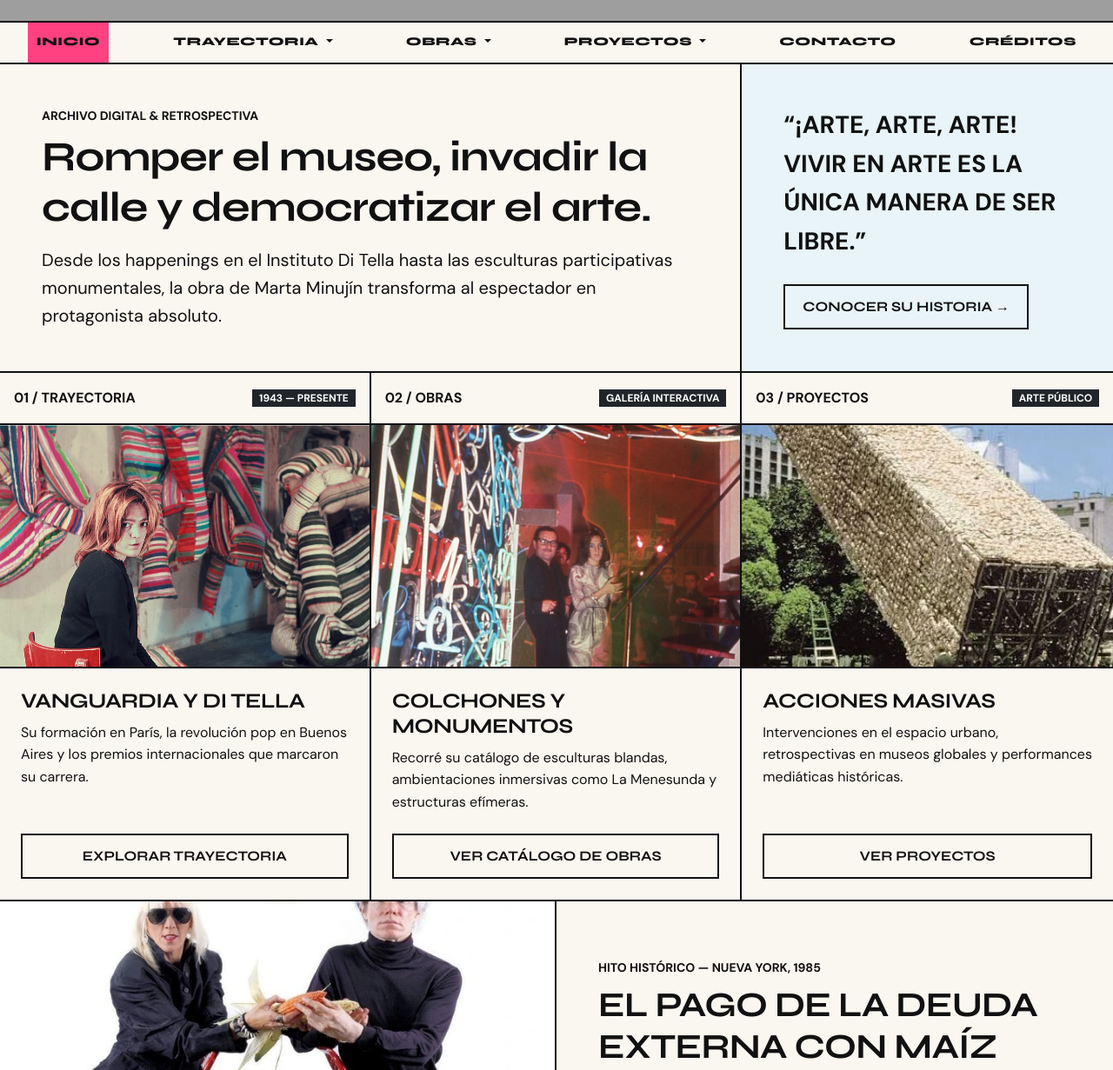
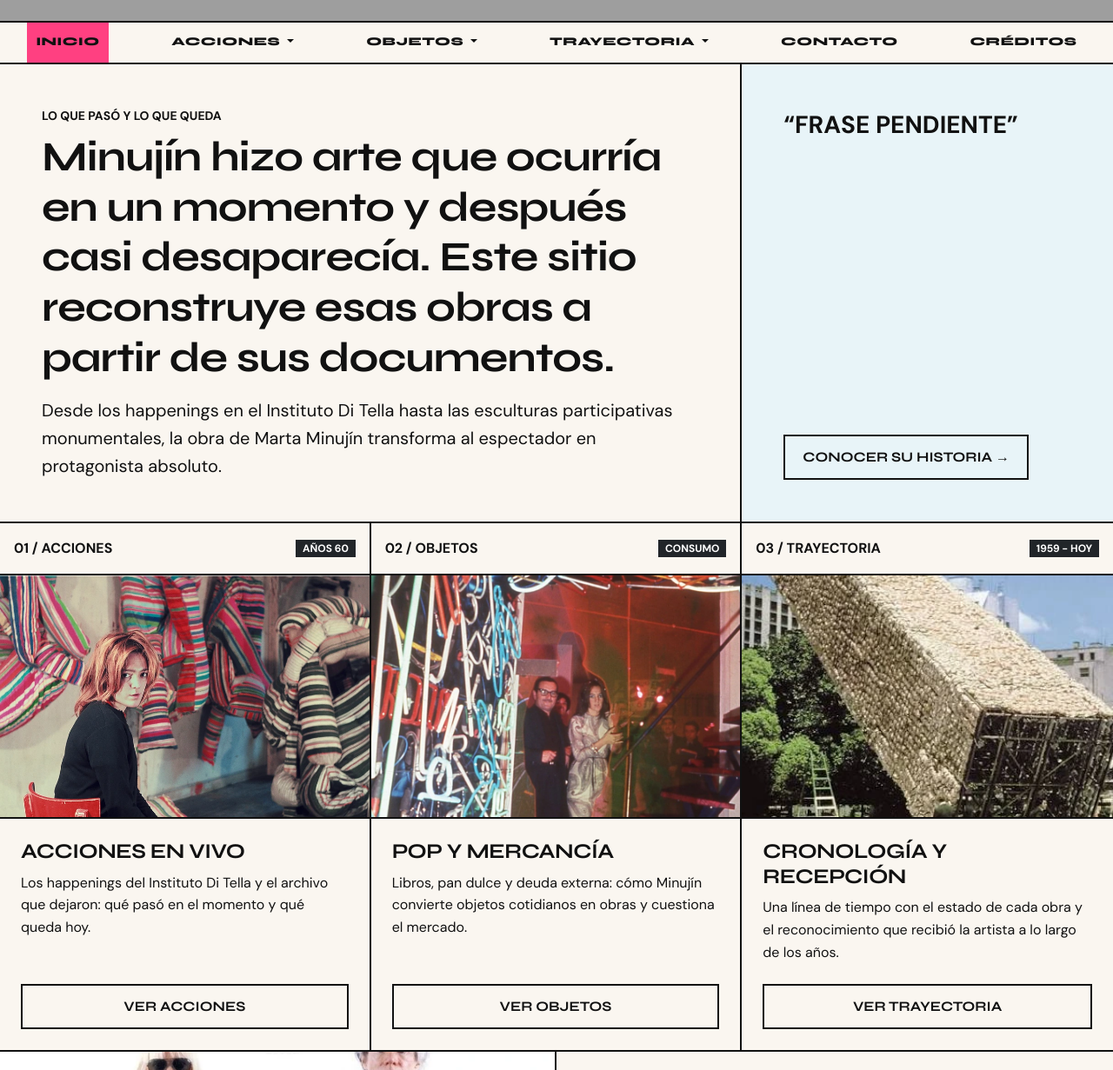
Before and after one commit to matiasdvassallo/INFO.TP2, a plain HTML site: page index.html in a window 1280 px wide. Shown: the part 720-1951 px from the top of the page at 87% size. Drawn offline with nearby package versions, Linux system fonts and the light colour scheme; grey boxes are pictures that could not be loaded.

Commit message:
Cambio de concepto
Ajuste de la navegación y la estructura de la página para un concepto distinto

```diff
--- a/index.html
+++ b/index.html
@@ -3,7 +3,7 @@
 <head>
   <meta charset="UTF-8">
   <meta name="viewport" content="width=device-width, initial-scale=1.0">
-  <title>Marta Minujín | Archivo Digital y Retrospectiva</title>
+  <title>Marta Minujín | Lo que pasó y lo que queda</title>
 
   <!-- Bootstrap 5.3 CSS -->
   <link href="https://cdn.jsdelivr.net/npm/bootstrap@5.3.3/dist/css/bootstrap.min.css" rel="stylesheet">
@@ -28,7 +28,7 @@
   <!-- BIG HERO: IMAGEN DE OBRA MONUMENTAL -->
   <section class="container-fluid px-0">
     <div class="hero-obra-contenedor">
-      <img src="img/obras/partenon-full.webp" class="img-fluid w-100 hero-imagen" alt="El Partenón de Libros de Marta Minujín">
+      <img src="img/objetos/partenon-full.webp" class="img-fluid w-100 hero-imagen" alt="El Partenón de Libros de Marta Minujín">
     </div>
   </section>
 
@@ -46,36 +46,36 @@
             <a class="nav-link nav-brutal-item active" href="index.html">Inicio</a>
           </li>
 
-          <!-- Sección 1: Trayectoria -->
+          <!-- Sección 1: Acciones -->
           <li class="nav-item dropdown">
-            <a class="nav-link dropdown-toggle nav-brutal-item" href="#" role="button" data-bs-toggle="dropdown" aria-expanded="false">
+            <a class="nav-link dropdown-toggle nav-brutal-item" href="acciones/index.html" role="button" data-bs-toggle="dropdown" aria-expanded="false">
+              Acciones
+            </a>
+            <ul class="dropdown-menu dropdown-brutal rounded-0 m-0">
+              <li><a class="dropdown-item" href="acciones/di-tella.html">Di Tella y el happening</a></li>
+              <li><a class="dropdown-item" href="acciones/despues-del-evento.html">Después del evento</a></li>
+            </ul>
+          </li>
+
+          <!-- Sección 2: Objetos -->
+          <li class="nav-item dropdown">
+            <a class="nav-link dropdown-toggle nav-brutal-item" href="objetos/index.html" role="button" data-bs-toggle="dropdown" aria-expanded="false">
+              Objetos
+            </a>
+            <ul class="dropdown-menu dropdown-brutal rounded-0 m-0">
+              <li><a class="dropdown-item" href="objetos/pop-mercancia.html">Pop y mercancía</a></li>
+              <li><a class="dropdown-item" href="objetos/intervenir-ciudad.html">Intervenir la ciudad</a></li>
+            </ul>
+          </li>
+
+          <!-- Sección 3: Trayectoria -->
+          <li class="nav-item dropdown">
+            <a class="nav-link dropdown-toggle nav-brutal-item" href="trayectoria/index.html" role="button" data-bs-toggle="dropdown" aria-expanded="false">
               Trayectoria
             </a>
             <ul class="dropdown-menu dropdown-brutal rounded-0 m-0">
-              <li><a class="dropdown-item" href="trayectoria/index.html">Biografía y Vanguardia</a></li>
-              <li><a class="dropdown-item" href="trayectoria/premios.html">Premios y Cronología</a></li>
-            </ul>
-          </li>
-
-          <!-- Sección 2: Obras -->
-          <li class="nav-item dropdown">
-            <a class="nav-link dropdown-toggle nav-brutal-item" href="#" role="button" data-bs-toggle="dropdown" aria-expanded="false">
-              Obras
-            </a>
-            <ul class="dropdown-menu dropdown-brutal rounded-0 m-0">
-              <li><a class="dropdown-item" href="obras/index.html">Obras Monumentales</a></li>
-              <li><a class="dropdown-item" href="obras/happenings.html">Happenings y Colchones</a></li>
-            </ul>
-          </li>
-
-          <!-- Sección 3: Proyectos -->
-          <li class="nav-item dropdown">
-            <a class="nav-link dropdown-toggle nav-brutal-item" href="#" role="button" data-bs-toggle="dropdown" aria-expanded="false">
-              Proyectos
-            </a>
-            <ul class="dropdown-menu dropdown-brutal rounded-0 m-0">
-              <li><a class="dropdown-item" href="proyectos/index.html">Exposiciones y Museos</a></li>
-              <li><a class="dropdown-item" href="proyectos/arte-publico.html">Arte Público y Acciones</a></li>
+              <li><a class="dropdown-item" href="trayectoria/cronologia.html">Cronología</a></li>
+              <li><a class="dropdown-item" href="trayectoria/recepcion.html">Reconocimiento y recepción</a></li>
             </ul>
           </li>
 
@@ -97,8 +97,8 @@
     <section class="container-fluid px-0 border-bottom-brutal">
       <div class="row g-0">
         <div class="col-lg-8 p-4 p-md-5 border-end-lg-brutal d-flex flex-column justify-content-center">
-          <span class="text-uppercase fw-bold small mb-2">Archivo Digital &amp; Retrospectiva</span>
-          <h2 class="display-5 fw-bold mb-3">Romper el museo, invadir la calle y democratizar el arte.</h2>
+          <span class="text-uppercase fw-bold small mb-2">Lo que pasó y lo que queda</span>
+          <h2 class="display-5 fw-bold mb-3">Minujín hizo arte que ocurría en un momento y después casi desaparecía. Este sitio reconstruye esas obras a partir de sus documentos.</h2>
           <p class="lead mb-0">
             Desde los happenings en el Instituto Di Tella hasta las esculturas participativas monumentales,
             la obra de Marta Minujín transforma al espectador en protagonista absoluto.
@@ -106,7 +106,7 @@
         </div>
         <div class="col-lg-4 p-4 p-md-5 bg-bloque-destacado d-flex flex-column justify-content-between">
           <blockquote class="blockquote mb-4">
-            <p class="fs-3 fw-bold text-uppercase mb-0">“¡Arte, arte, arte! Vivir en arte es la única manera de ser libre.”</p>
+            <p class="fs-3 fw-bold text-uppercase mb-0">“Frase pendiente”</p>
           </blockquote>
           <a href="trayectoria/index.html" class="btn btn-brutal align-self-start">Conocer su historia →</a>
         </div>
@@ -117,51 +117,51 @@
     <section class="container-fluid px-0 border-bottom-brutal">
       <div class="row g-0">
 
-        <!-- Módulo 01: Trayectoria -->
+        <!-- Módulo 01: Acciones -->
         <article class="col-md-4 border-end-md-brutal border-bottom-sm-brutal d-flex flex-column">
           <div class="p-3 border-bottom-brutal d-flex justify-content-between align-items-center">
-            <span class="fw-bold">01 / TRAYECTORIA</span>
-            <span class="badge bg-dark rounded-0">1943 — PRESENTE</span>
+            <span class="fw-bold">01 / ACCIONES</span>
+            <span class="badge bg-dark rounded-0">AÑOS 60</span>
           </div>
           <img src="img/home-trayectoria.webp" class="img-fluid w-100 img-modulo" alt="Marta Minujín en los años 60">
           <div class="p-4 flex-grow-1 d-flex flex-column justify-content-between">
             <div>
-              <h3 class="h4 fw-bold text-uppercase">Vanguardia y Di Tella</h3>
-              <p class="mb-4">Su formación en París, la revolución pop en Buenos Aires y los premios internacionales que marcaron su carrera.</p>
+              <h3 class="h4 fw-bold text-uppercase">Acciones en vivo</h3>
+              <p class="mb-4">Los happenings del Instituto Di Tella y el archivo que dejaron: qué pasó en el momento y qué queda hoy.</p>
             </div>
-            <a href="trayectoria/index.html" class="btn btn-brutal w-100">Explorar Trayectoria</a>
+            <a href="acciones/index.html" class="btn btn-brutal w-100">Ver acciones</a>
           </div>
         </article>
 
-        <!-- Módulo 02: Obras -->
+        <!-- Módulo 02: Objetos y consumo -->
         <article class="col-md-4 border-end-md-brutal border-bottom-sm-brutal d-flex flex-column">
           <div class="p-3 border-bottom-brutal d-flex justify-content-between align-items-center">
-            <span class="fw-bold">02 / OBRAS</span>
-            <span class="badge bg-dark rounded-0">GALERÍA INTERACTIVA</span>
+            <span class="fw-bold">02 / OBJETOS</span>
+            <span class="badge bg-dark rounded-0">CONSUMO</span>
           </div>
           <img src="img/home-obras.webp" class="img-fluid w-100 img-modulo" alt="La Menesunda de Marta Minujín">
           <div class="p-4 flex-grow-1 d-flex flex-column justify-content-between">
             <div>
-              <h3 class="h4 fw-bold text-uppercase">Colchones y Monumentos</h3>
-              <p class="mb-4">Recorré su catálogo de esculturas blandas, ambientaciones inmersivas como La Menesunda y estructuras efímeras.</p>
+              <h3 class="h4 fw-bold text-uppercase">Pop y mercancía</h3>
+              <p class="mb-4">Libros, pan dulce y deuda externa: cómo Minujín convierte objetos cotidianos en obras y cuestiona el mercado.</p>
             </div>
-            <a href="obras/index.html" class="btn btn-brutal w-100">Ver Catálogo de Obras</a>
+            <a href="objetos/index.html" class="btn btn-brutal w-100">Ver objetos</a>
           </div>
         </article>
 
-        <!-- Módulo 03: Proyectos -->
+        <!-- Módulo 03: Trayectoria y recepción -->
         <article class="col-md-4 d-flex flex-column">
           <div class="p-3 border-bottom-brutal d-flex justify-content-between align-items-center">
-            <span class="fw-bold">03 / PROYECTOS</span>
-            <span class="badge bg-dark rounded-0">ARTE PÚBLICO</span>
+            <span class="fw-bold">03 / TRAYECTORIA</span>
+            <span class="badge bg-dark rounded-0">1959 - HOY</span>
           </div>
           <img src="img/home-proyectos.webp" class="img-fluid w-100 img-modulo" alt="El Obelisco de Pan Dulce">
           <div class="p-4 flex-grow-1 d-flex flex-column justify-content-between">
             <div>
-              <h3 class="h4 fw-bold text-uppercase">Acciones Masivas</h3>
-              <p class="mb-4">Intervenciones en el espacio urbano, retrospectivas en museos globales y performances mediáticas históricas.</p>
+              <h3 class="h4 fw-bold text-uppercase">Cronología y recepción</h3>
+              <p class="mb-4">Una línea de tiempo con el estado de cada obra y el reconocimiento que recibió la artista a lo largo de los años.</p>
             </div>
-            <a href="proyectos/index.html" class="btn btn-brutal w-100">Ver Proyectos</a>
+            <a href="trayectoria/index.html" class="btn btn-brutal w-100">Ver trayectoria</a>
           </div>
         </article>
 
@@ -181,7 +181,7 @@
             Una acción simbólica junto a Andy Warhol en The Factory: Minujín entregó choclos —el "oro latinoamericano"—
             para saldar metafóricamente la deuda externa argentina, cuestionando el poder económico a través del arte pop.
           </p>
-          <a href="proyectos/arte-publico.html" class="btn btn-brutal">Leer sobre Arte Público →</a>
+          <a href="objetos/pop-mercancia.html" class="btn btn-brutal">Leer sobre pop y mercancía →</a>
         </div>
       </div>
     </section>
@@ -199,9 +199,9 @@
       <div class="col-md-3">
         <h6 class="text-uppercase fw-bold mb-3">Secciones</h6>
         <ul class="list-unstyled mb-0">
+          <li class="mb-1"><a href="acciones/index.html" class="footer-link">Acciones</a></li>
+          <li class="mb-1"><a href="objetos/index.html" class="footer-link">Objetos</a></li>
           <li class="mb-1"><a href="trayectoria/index.html" class="footer-link">Trayectoria</a></li>
-          <li class="mb-1"><a href="obras/index.html" class="footer-link">Obras</a></li>
-          <li class="mb-1"><a href="proyectos/index.html" class="footer-link">Proyectos</a></li>
         </ul>
       </div>
       <div class="col-md-3">
```
Also changed, not shown: acciones/despues-del-evento.html (renamed from pagina3.html), acciones/di-tella.html (renamed from pagina1.html), acciones/index.html (added), img/acciones/batacazo-1965.jpg (renamed from img/trayectoria/batacazo-1965.jpg), img/acciones/construyendo-menesunda-1965.jpg (renamed from img/trayectoria/construyendo-menesunda-1965.jpg), img/acciones/menesunda-1965.jpg (renamed from img/trayectoria/menesunda-1965.jpg), img/acciones/visitante-menesunda-1965.jpg (renamed from img/trayectoria/visitante-menesunda-1965.jpg), objetos/index.html (added), objetos/intervenir-ciudad.html (renamed from pagina5.html), objetos/pop-mercancia.html (renamed from pagina4.html), trayectoria/cronologia.html (renamed from trayectoria/index.html), trayectoria/recepcion.html (renamed from pagina6.html), 4 other files.
